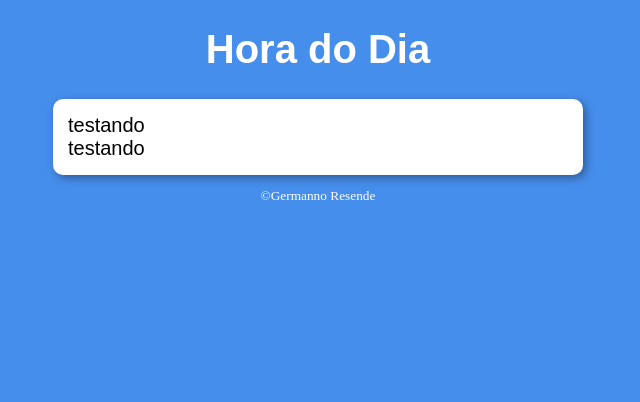
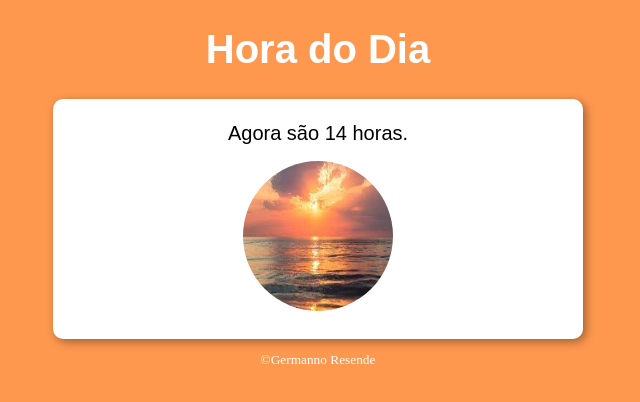
Before and after one commit to GRSFFE/Javascript-2.0, a plain HTML site: page projeto-javascript/site.html in a window 1280 px wide. Shown: the whole page, without its empty margins (322-962 px from the left). Drawn offline with Linux system fonts and the light colour scheme.

Commit message:
Creates the website that shows the current time

```diff
--- a/projeto-javascript/script.js
+++ b/projeto-javascript/script.js
@@ -1 +1,20 @@
-alert('Olá!')
+function carregar() {
+    let msg = window.document.getElementById('msg')
+    let img = window.document.getElementById('imagem')
+    let data = new Date()
+    let hora = data.getHours()
+    msg.innerHTML = `Agora são ${hora} horas.`
+    if (hora >= 0 && hora < 12) {
+        //BOM DIA
+        img.src = 'morning.jpg'
+        document.body.style.background = '#FA8D1F'
+    } else if (hora >= 12 && hora <= 18) {
+        //BOA TARDE
+        img.src = 'tarde.jpeg'
+        document.body.style.background = '#FE984F'
+    } else {
+        //BOA NOITE
+        img.src = 'noite.jpg'
+        document.body.style.background = '#242725'
+    }
+}
--- a/projeto-javascript/site.css
+++ b/projeto-javascript/site.css
@@ -15,7 +15,11 @@ section{
     width: 500px;
     margin: auto;
     box-shadow: 3px 3px 10px rgba(0, 0, 0, 0.363);
+}
 
+div {
+    text-align: center;
+    padding: 8px;
 }
 
 footer {
@@ -23,3 +27,9 @@ footer {
     color: #FFF;
     text-align: center;
 }
+
+img {
+    border-radius: 50%;
+    width: 150px;
+    height: 150px;
+  }
--- a/projeto-javascript/site.html
+++ b/projeto-javascript/site.html
@@ -7,18 +7,18 @@
     <title>Horário do dia</title>
     <link rel="stylesheet" href="site.css">
 </head>
-<body>
+<body onload="carregar()">
     <header>
         <h1>Hora do Dia</h1>
     </header>
 
     <section>
-        <div>
-            testando
+        <div id="msg">
+            Aqui vai aparecer a mensagem...
         </div>
 
-        <div>
-            testando
+        <div id="foto">
+            <img id="imagem" src="." alt="foto da manhã">
         </div>
     </section>
 
```
Also changed, not shown: projeto-javascript/morning.jpg (added), projeto-javascript/noite.jpg (added), projeto-javascript/tarde.jpeg (added).
